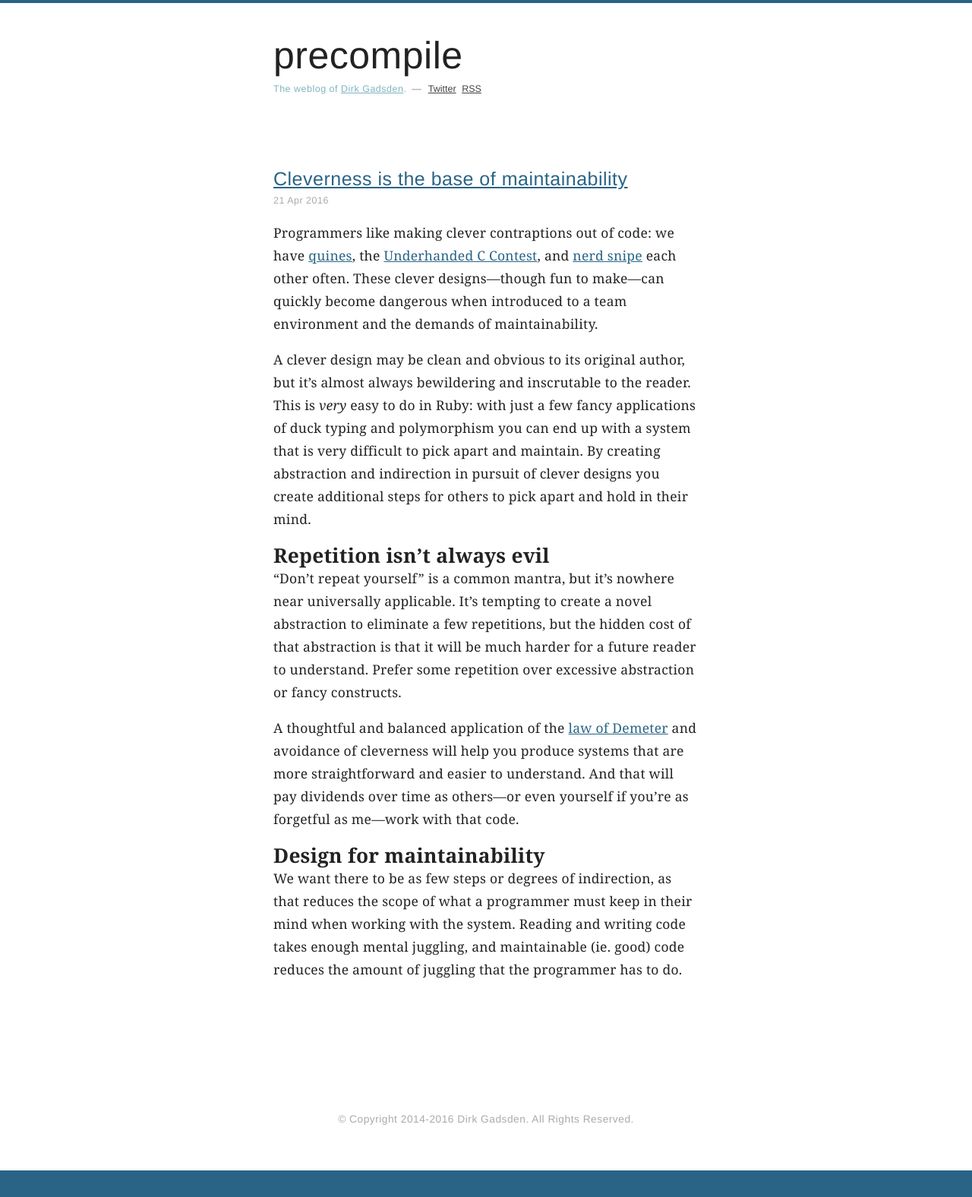
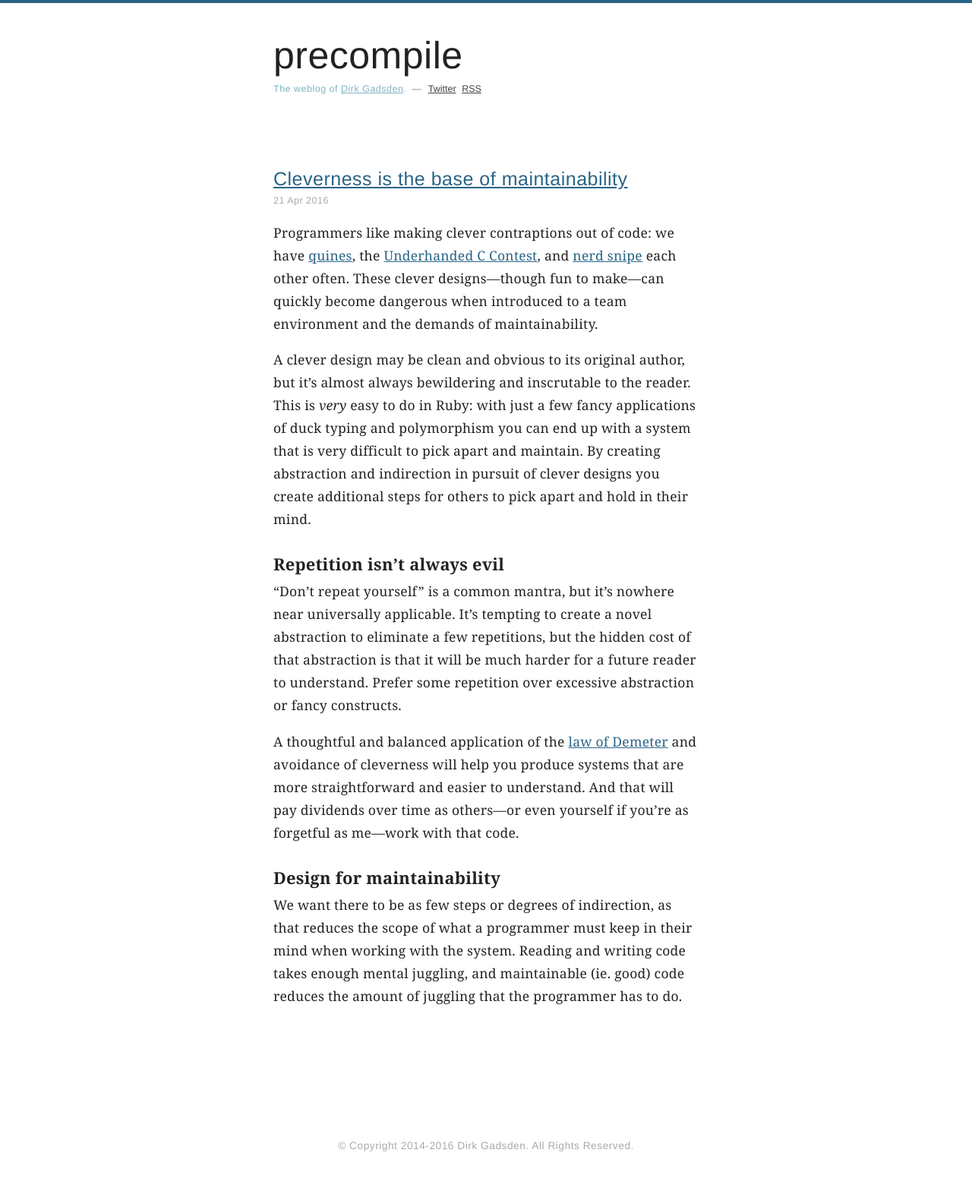
Before and after one commit to dirk/precompile.com, a Jekyll site: the page built from _posts/2016-04-21-cleverness-is-the-bane-of-maintainability.md, in a window 1280 px wide. Shown: the whole page at 76% size. Built offline with Jekyll 4.4.1, drawn with Linux system fonts in a browser that asks for light colours; before the commit the page ends 1541 px from its top, so only the background shows below that.

```diff
--- a/_posts/2016-04-21-cleverness-is-the-bane-of-maintainability.md
+++ b/_posts/2016-04-21-cleverness-is-the-bane-of-maintainability.md
@@ -9,12 +9,12 @@ Programmers like making clever contraptions out of code: we have [quines](https:
 
 A clever design may be clean and obvious to its original author, but it's almost always bewildering and inscrutable to the reader. This is *very* easy to do in Ruby: with just a few fancy applications of duck typing and polymorphism you can end up with a system that is very difficult to pick apart and maintain. By creating abstraction and indirection in pursuit of clever designs you create additional steps for others to pick apart and hold in their mind.
 
-## Repetition isn't always evil
+### Repetition isn't always evil
 
 "Don't repeat yourself" is a common mantra, but it's nowhere near universally applicable. It's tempting to create a novel abstraction to eliminate a few repetitions, but the hidden cost of that abstraction is that it will be much harder for a future reader to understand. Prefer some repetition over excessive abstraction or fancy constructs.
 
 A thoughtful and balanced application of the [law of Demeter](https://en.wikipedia.org/wiki/Law_of_Demeter) and avoidance of cleverness will help you produce systems that are more straightforward and easier to understand. And that will pay dividends over time as others—or even yourself if you're as forgetful as me—work with that code.
 
-## Design for maintainability
+### Design for maintainability
 
 We want there to be as few steps or degrees of indirection, as that reduces the scope of what a programmer must keep in their mind when working with the system. Reading and writing code takes enough mental juggling, and maintainable (ie. good) code reduces the amount of juggling that the programmer has to do.
```
Also changed, not shown: other parts of _posts/2016-04-21-cleverness-is-the-bane-of-maintainability.md (+1 -1 lines).
